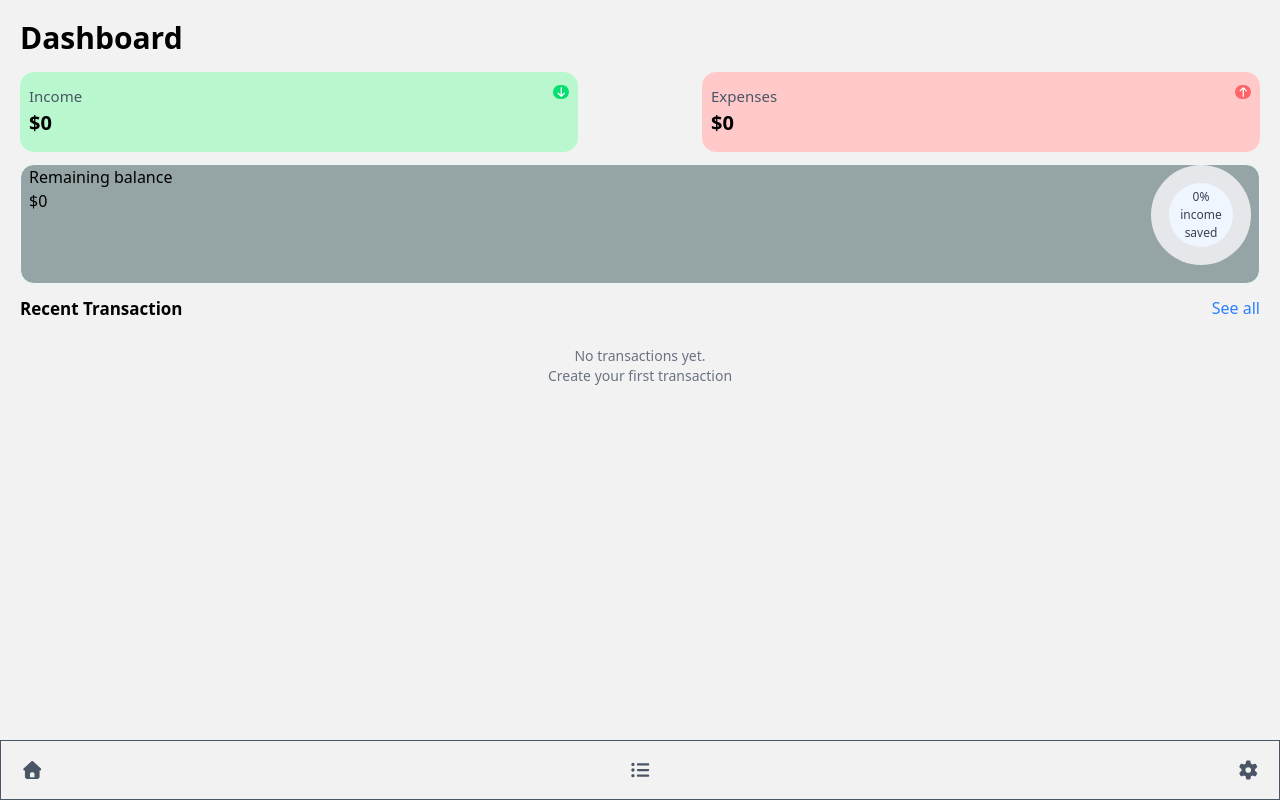
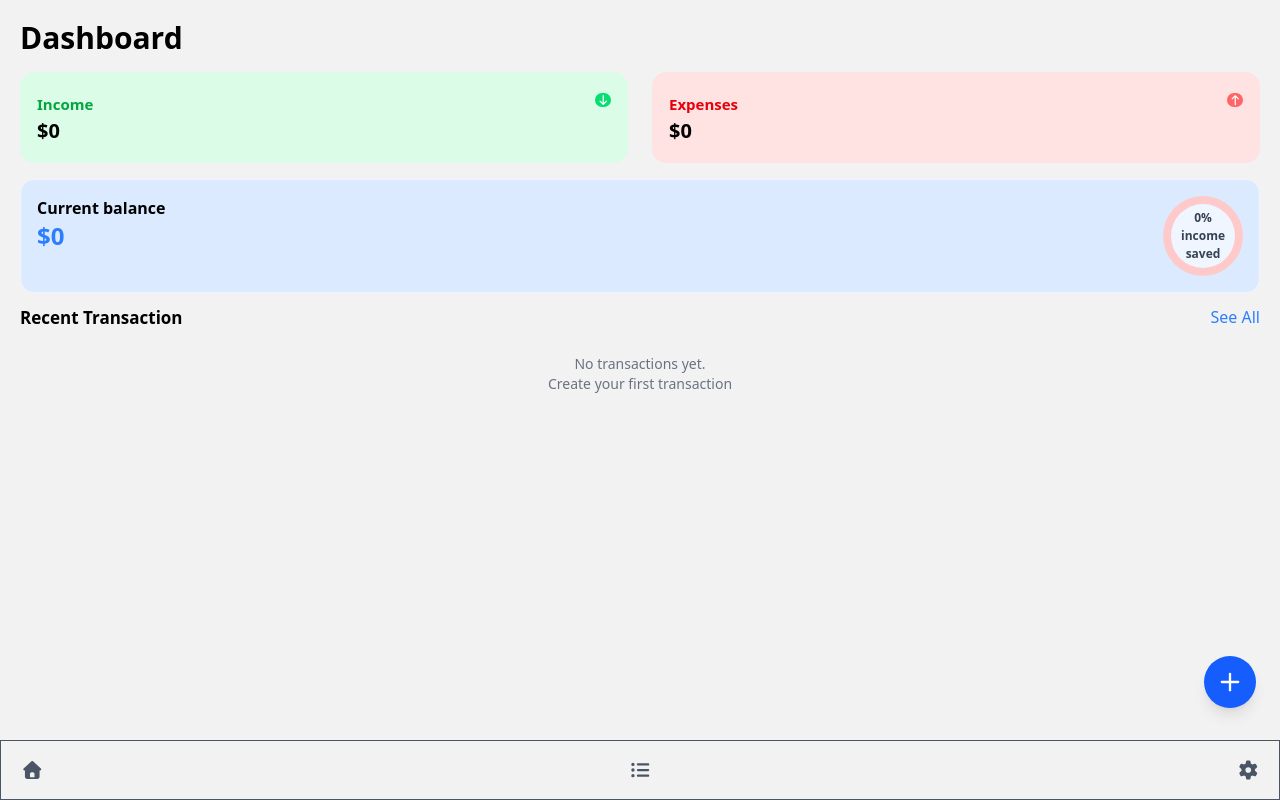
Before and after one commit to Just-Tara/expense-tracker, a React (Vite) app: page / in a window 1280 px wide. Built offline with nearby package versions, Linux system fonts and the light colour scheme.

Commit message:
Improved the Balance circle

```diff
--- a/src/AddTransaction.jsx
+++ b/src/AddTransaction.jsx
@@ -13,17 +13,22 @@ function AddTransaction() {
      const [title, setTitle] = useState("");
      const [note, setNote] = useState("");
 
-     const formatDate = (date) => {
-            date.toLocaleDateString("en-GB", {
-                day: "2-digit",
-                weekday: "short",
-                year: "2-digit",
-            });
+
+    const formatDate = (date) => {
+        const options = {
+            day: "2-digit",
+            weekday: "short",
+            year: "2-digit",
+            month: "short"
         };
 
+        const parts = date.toLocaleDateString("en-GB", options).split(" ");
+        return `${parts[1]} ${parts[0].replace(",", "")} ${parts[3]}`
+        };
 
     const handleSubmit = (e) => {
         e.preventDefault();
+
 
         const newTransaction = {
             id: Date.now(),
@@ -36,7 +41,7 @@ function AddTransaction() {
             note,
         };
 
-        addTransaction(newTransaction);
+         addTransaction(newTransaction);
         navigate("/transactions");
     };
 
@@ -44,9 +49,9 @@ function AddTransaction() {
     return(
         <>
             <div className="px-10 py-3 bg-[#eee] h-[100vh]">
-                <div className="flex justify-between cursor-pointer mb-4">
+                <div className="flex justify-between mt-3 cursor-pointer mb-4">
                     <button onClick={() => navigate("/transactions")} className="text-blue-400 cursor-pointer">Cancel</button>
-                    <button onClick={handleSubmit} className="text-blue-400 cursor-pointer font-semibold">Save</button>
+                    <button onClick={handleSubmit} className="text-gray-500 cursor-pointer font-semibold">Save</button>
                 </div>
                 <h2 className="text-[27px] font-bold mb-4">Add Transaction</h2>
                     <form onSubmit={handleSubmit} className="space-y-4">
@@ -91,8 +96,8 @@ function AddTransaction() {
                         <div className="flex justify-between px-3 p-1 font-semibold">
                             <p className="flex items-center">Date</p>
                             <div className="flex gap-2 ">
-                                <button className="bg-[#eee] p-1 rounded-md"></button>
-                                <button className="bg-[#eee] p-1 rounded-md"></button>
+                                <button className="bg-[#eee] p-1 rounded-md">28 Sun 25</button>
+                                <button className="bg-[#eee] p-1 rounded-md">5:57 PM</button>
                             </div>
                         </div>
                     </div>
--- a/src/Component/BalanceCircle.jsx
+++ b/src/Component/BalanceCircle.jsx
@@ -19,13 +19,13 @@ function BalanceCircle  ({income, expenses}) {
 
     }, [percentLeft]);
     return(
-        <div className="flex flex-col">
-            <div className="flex items-center justify-center w-25 h-25 rounded-full "
+        <div className="flex  flex-col">
+            <div className="flex items-center justify-center w-20 h-20 rounded-full "
                     style={{background:
-                        `conic-gradient(#22c55e ${progress}%,
-                        #e5e7eb ${progress}%)`}}
+                        `conic-gradient(oklch(62.3% 0.214 259.815) ${progress}%,
+                        oklch(88.5% 0.062 18.334) ${progress}%)`}}
             >
-                <div className="flex text-gray-700 text-[12px] text-center px-4 justify-center items-center w-16 h-16 rounded-full bg-blue-50
+                <div className="flex text-gray-700 font-bold text-[12px] text-center px-4 justify-center items-center w-16 h-16 rounded-full bg-blue-50
                 ">
                     {Math.round(progress)}% income saved
                 </div>
--- a/src/Dashboard.jsx
+++ b/src/Dashboard.jsx
@@ -5,7 +5,7 @@ import {faArrowUp} from '@fortawesome/free-solid-svg-icons'
 import BalanceCircle from "./Component/BalanceCircle";
 import { useTransactions } from './Context/TransactionContext';
 import { useNavigate } from "react-router-dom";
-
+import {Plus} from "lucide-react"
 
 function Dashboard() {
     const {transactions} = useTransactions();
@@ -20,21 +20,21 @@ function Dashboard() {
         <>
         <div className="p-5 bg-[#f2f2f2] h-[100vh] ">
             <h1 className="text-3xl font-bold mb-4">Dashboard</h1>
-            <div className="flex  justify-between">
-                <div className="bg-green-200 border-green-200 rounded-[14px] border p-2 w-[45%] h-20">
-                    <div className="mt-1 flex justify-between"><p className="text-gray-600 text-[15px]">Income</p> <FontAwesomeIcon className="text-white bg-green-400 rounded-full px-[2px] py-[2px] text-[10px]" icon={faArrowDown} /></div>
+            <div className="grid grid-cols-2 gap-6 mb-4">
+                <div className="bg-green-100 border-green-100 rounded-[14px] border p-4">
+                    <div className="mt-1 flex justify-between"><p className="text-green-600 text-[15px] font-semibold">Income</p> <FontAwesomeIcon className="text-white bg-green-400 rounded-full px-[2px] py-[2px] font-bold text-[10px]" icon={faArrowDown} /></div>
 
                     <p className="font-bold text-[20px]">${income.toLocaleString()}</p>
                 </div>
-                <div className="bg-red-200 border-red-200 rounded-[14px] border p-2 w-[45%]">
-                    <div className="mt-1 flex justify-between" ><p className="text-[15px] text-gray-600">Expenses</p> <FontAwesomeIcon className="text-white bg-red-400 rounded-full px-[2px] py-[2px] text-[10px]" icon={faArrowUp} /></div>
+                <div className="bg-red-100 border-red-100 rounded-[14px] border p-4">
+                    <div className="mt-1 flex justify-between" ><p className="text-[15px] text-red-600 font-semibold">Expenses</p> <FontAwesomeIcon className="text-white bg-red-400 rounded-full px-[2px] py-[2px] font-bold text-[10px]" icon={faArrowUp} /></div>
                     <p className="font-bold text-[20px]">${expenses.toLocaleString()}</p>
                 </div>
             </div>
-            <div className="flex justify-between bg-[#95a5a6] border-blue-50 rounded-[14px] px-2 mt-3 border h-30">
-                <div>
-                    <h1>Remaining balance</h1>
-                    <p>${balance.toLocaleString()}</p>
+            <div className="flex justify-between p-4 bg-blue-100 border-blue-50 rounded-[14px] mt-3 border">
+                <div className=''>
+                    <h1 className='font-semibold'>Current balance</h1>
+                    <p className='font-bold text-2xl text-blue-500'>${balance.toLocaleString()}</p>
                 </div>
                 <div>
                     <BalanceCircle income={income} expenses={expenses}/>
@@ -43,7 +43,7 @@ function Dashboard() {
             <div className="mt-3">
                 <div className="flex justify-between">
                     <h1 className='font-bold text-[17px]'>Recent Transaction</h1>
-                    <p className='text-blue-500 cursor-pointer' onClick={() => navigate("/transactions")}>See all</p>
+                    <p className='text-blue-500 cursor-pointer' onClick={() => navigate("/transactions")}>See All</p>
                 </div>
                 <div className="rounded-md mt-3 border-white">
                 {transactions.length === 0 ? (
@@ -53,10 +53,11 @@ function Dashboard() {
                     <div key={t.id} className="bg-white rounded-[10px] p-3 mb-1 flex justify-between">
                         <div>
                         <p className="font-medium">{t.title || "Untitled"}</p>
-                        <p className="text-xs text-gray-500">{t.date} {t.time}</p>
+                        <p className="text-gray-500 text-sm">{t.category}</p>
+                        <p className="text-xs text-gray-500 ">{t.date} at {t.time}</p>
                         </div>
-                        <p className={`font-semibold ${t.type === "income" ? "text-green-600" : "text-red-600"}`}>
-                        {t.type === "income" ? "+" : "-"}₦{t.amount.toLocaleString()}
+                        <p className={`font-bold text-[18px] flex items-center ${t.type === "income" ? "text-green-600" : "text-red-600"}`}>
+                        {t.type === "income" ? "+" : "-"}${t.amount.toLocaleString()}
                         </p>
                     </div>
                     ))
@@ -64,6 +65,7 @@ function Dashboard() {
                 </div>
 
             </div>
+             <button onClick={() => navigate("/add-transaction")} className="fixed bottom-23 right-6 bg-blue-600 text-white p-3 rounded-full shadow-lg cursor-pointer hover:bg-blue-700"><Plus size={28}/></button>
         </div>
 
         </>
--- a/src/Settings.jsx
+++ b/src/Settings.jsx
@@ -1,5 +1,11 @@
 function Settings(params) {
 
+    return(
+
+        <div className="p-5 bg-[#f2f2f2] h-[100vh]">
+            <h1 className="text-3xl font-bold mb-4">Settings</h1>
+        </div>
+    )
 }
 
 export default Settings;
--- a/src/TransactionPage.jsx
+++ b/src/TransactionPage.jsx
@@ -20,7 +20,7 @@ function TransactionPage() {
               <input
                 type="text"
                 placeholder="Search Transaction"
-                className="flex-1 h-[40px] focus:outline-none "
+                className="flex-1 h-[40px]  focus:outline-none bg "
 
               />
               </div>
@@ -33,7 +33,7 @@ function TransactionPage() {
                       {transactions.map((t) => (
                         <div
                           key={t.id}
-                          className="flex mb-1 justify-between items-center border-white bg-white rounded-[10px] p-2 py-2">
+                          className="flex mb-1 justify-between items-center border-white bg-white rounded-[10px] px-3 py-2">
                             <div>
                               <p className="font-medium">{t.title || "Untitled"}</p>
                               <p className="text-gray-500">{t.category}</p>
```
